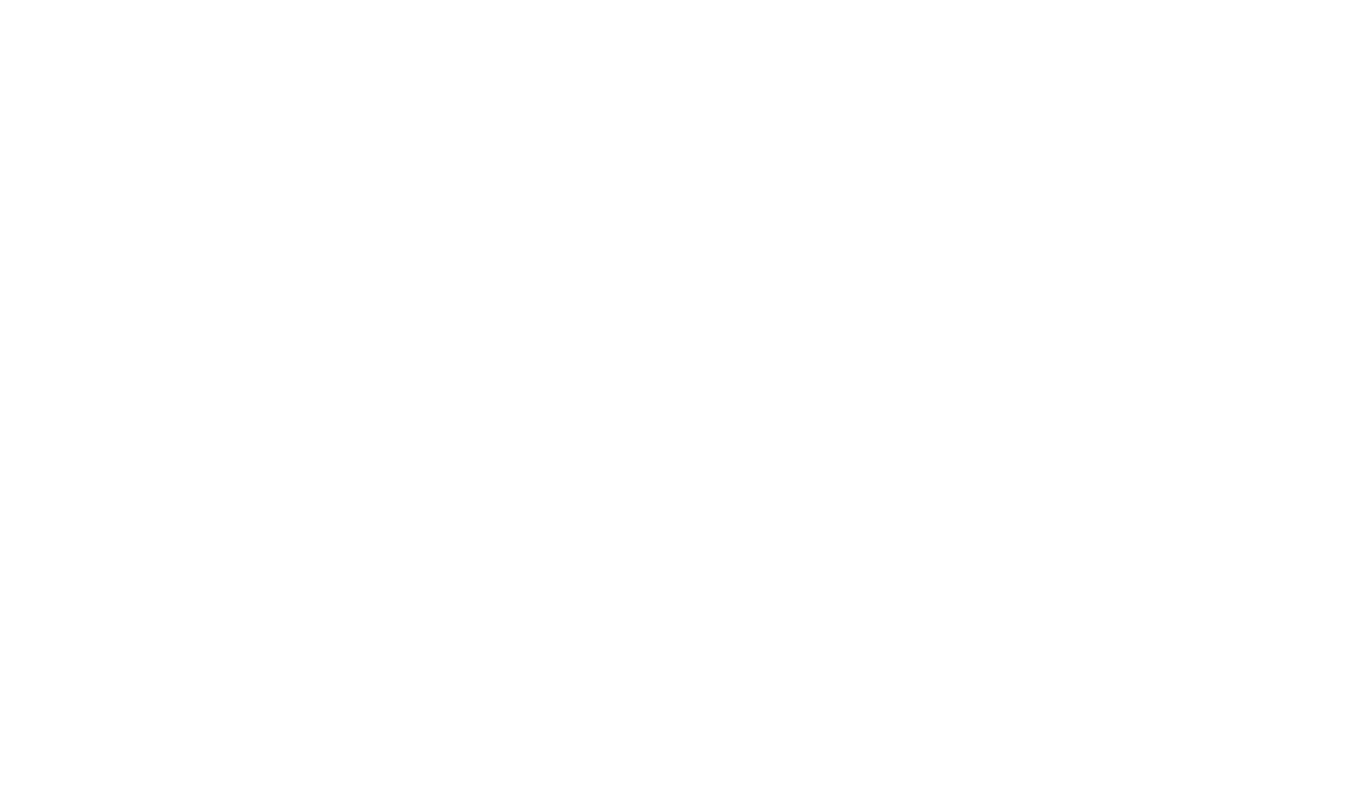
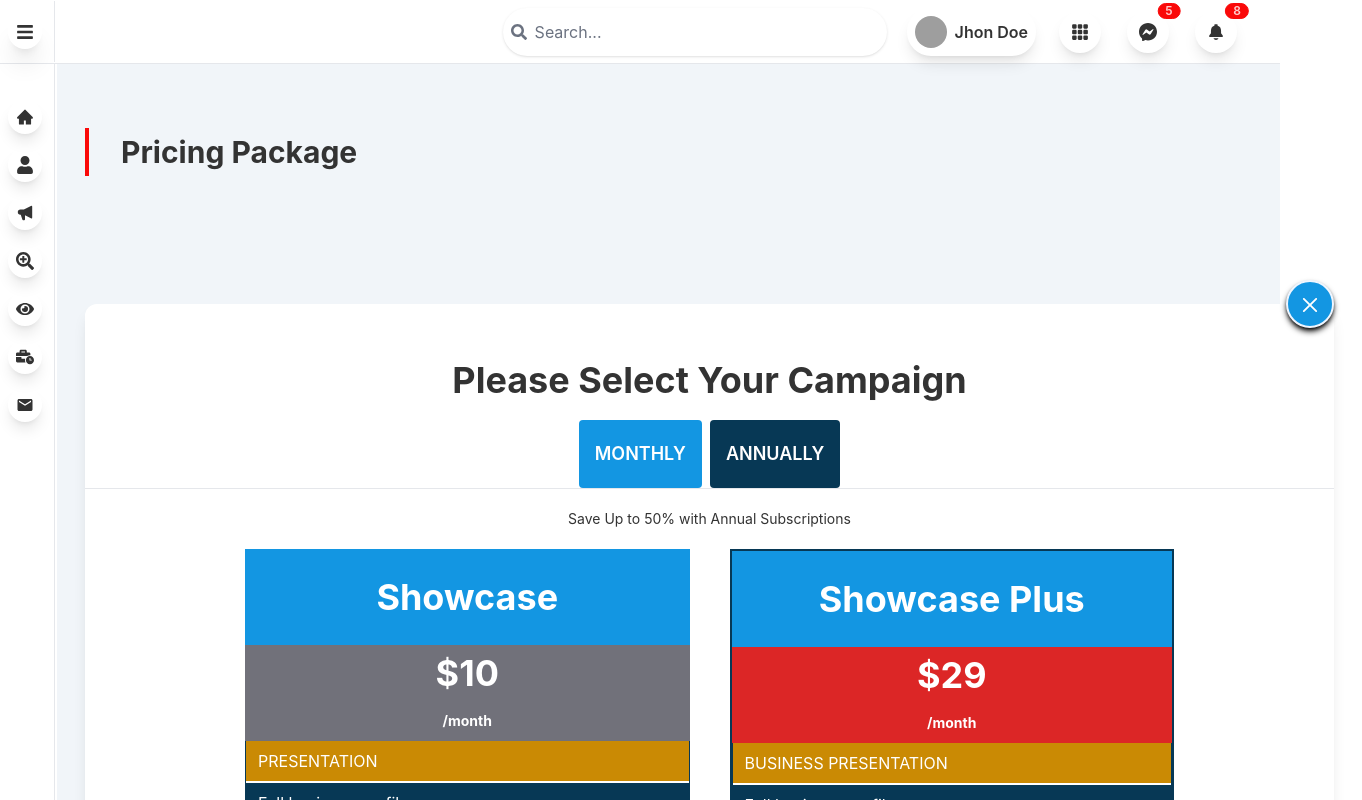
Before and after one commit to dipankar11137/Task-1-BP, a React (Create React App) app: page /proAdmin/newBusinessPromo in a window 1280 px wide. Before the commit this address had no page. Shown: the whole page, 1362 px wide, since content can reach past the window. Built offline with nearby package versions, Linux system fonts and the light colour scheme; grey boxes are pictures that could not be loaded.

Commit message:
done promo

```diff
--- a/src/App.js
+++ b/src/App.js
@@ -8,6 +8,7 @@
 import ProAdminHome from './Pages/ProAdmin/Index/ProAdminHome';
 import MyProfile from './Pages/ProAdmin/My Profile/MyProfile';
 import BusinessSales from './Pages/ProAdmin/MyPromos/BusinessSales';
+import NewBusinessPromo from './Pages/ProAdmin/MyPromos/NewBusinessPromo';
 import NewBusinessSales from './Pages/ProAdmin/MyPromos/NewBusinessSales';
 import ProfessionalDirectory from './Pages/ProAdmin/MyPromos/ProfessionalDirectory';
 Aos.init();
@@ -30,6 +31,7 @@
             element={<ProfessionalDirectory />}
           />
           <Route path="newBusinessSales" element={<NewBusinessSales />} />
+          <Route path="newBusinessPromo" element={<NewBusinessPromo />} />
         </Route>
       </Routes>
 
--- a/src/Pages/ProAdmin/Dashboard.js
+++ b/src/Pages/ProAdmin/Dashboard.js
@@ -182,16 +182,23 @@
 
                         <hr className="my-2" />
                         <Link to="/proAdmin/professionalDirectory">
-                          <p className="hover:text-accent cursor-pointer pl-2 flex items-center text-md">
+                          <p className="hover:text-accent cursor-pointer pl-2 flex items-center text-sm">
                             <TiThLargeOutline className="mr-2" /> Business
                             Directory
                           </p>
                         </Link>
                         <hr className="my-2" />
                         <Link to="/proAdmin/newBusinessSales">
-                          <p className="hover:text-accent cursor-pointer pl-2 flex items-center text-md">
+                          <p className="hover:text-accent cursor-pointer pl-2 flex items-center text-sm">
                             <TiThLargeOutline className="mr-2" />
                             New Business Sales
+                          </p>
+                        </Link>
+                        <hr className="my-2" />
+                        <Link to="/proAdmin/newBusinessPromo">
+                          <p className="hover:text-accent cursor-pointer pl-2 flex items-center text-sm">
+                            <TiThLargeOutline className="mr-2" />
+                            New Business Promo
                           </p>
                         </Link>
                         <hr className="my-2" />
--- /dev/null
+++ b/src/Pages/ProAdmin/MyPromos/NewBusinessPromo.js
@@ -0,0 +1,185 @@
+import React from 'react';
+import { RxCross2, RxDotFilled } from 'react-icons/rx';
+import Footer from '../../../Share/Footer';
+
+const NewBusinessPromo = () => {
+  return (
+    <div className="mt-20">
+      <div className="p-7">
+        <div className="flex items-center my-5">
+          <div className="h-12 w-1 bg-primary"></div>
+          <h1 className="ml-8 text-3xl font-bold">Pricing Package </h1>
+        </div>
+
+        <div className="mt-32 bg-white  rounded-xl shadow-lg pb-36">
+          <div className="flex justify-end">
+            <div className=" border-2 border-blue-50 right-[50px] -mt-6 bg-accent h-12 w-12 px-[10px] py-[11px] rounded-full shadow-md shadow-black">
+              <RxCross2 className="text-2xl  text-white " />
+            </div>
+          </div>
+          <h1 className="text-center text-4xl font-bold pt-8">
+            Please Select Your Campaign
+          </h1>
+          <div className="flex justify-center gap-x-2 mt-5 ">
+            <button className=" bg-accent py-5 px-4 rounded-[4px] text-white text-lg uppercase font-semibold">
+              Monthly
+            </button>
+            <button className=" bg-neutral py-5 px-4 rounded-[4px] text-white text-lg uppercase font-semibold">
+              annually
+            </button>
+          </div>
+          <hr />
+          <p className="text-center my-5 text-sm">
+            Save Up to 50% with Annual Subscriptions
+          </p>
+          {/* cart */}
+
+          <div className="grid md:grid-cols-2 gap-10 mx-40 ml-40 ">
+            {/* cart 1 */}
+
+            <div className=" hover:-mt-6 hover:duration-300 duration-300">
+              <h1 className="p-7 text-4xl font-bold bg-accent text-white text-center">
+                Showcase
+              </h1>
+              <h1 className="px-7  py-2 text-4xl font-bold bg-zinc-500 text-white text-center">
+                $10 <br /> <span className="text-sm">/month</span>
+              </h1>
+              <div className="bg-neutral px-[1px]">
+                <p className="bg-yellow-600 text-white px-3 py-2 border-b-2 border-white">
+                  PRESENTATION
+                </p>
+                <p
+                  className=" text-white px-3 py-2 border-b-[2px]
+                    2 border-white"
+                >
+                  Full business profile
+                </p>
+                <p className=" text-white px-3 py-2 border-b-2 border-white">
+                  Upload Your Biz Logo
+                </p>
+                <p className=" text-white px-3 py-2 border-b-2 border-white">
+                  Upload up to Ten Photo
+                </p>
+                <p className=" text-white px-3 py-2 border-b-2 border-white">
+                  Upload up to THree videos
+                </p>
+                <p className=" text-white px-3 py-2 border-b-2 border-white">
+                  Manage Your Promo 24/7
+                </p>
+                <div className="px-4">
+                  <button className="px-3 py-2 bg-accent my-3 ml-2  rounded-2xl text-white font-semibold uppercase text-sm">
+                    view Sample Business Profile
+                  </button>
+                  <button className="bg-accent w-full py-3 text-white font-bold text-xl uppercase rounded-sm mb-10 mt-4">
+                    Select
+                  </button>
+                </div>
+              </div>
+            </div>
+            {/* cart 3 */}
+            <div className="border-2 border-neutral hover:-mt-6 hover:duration-300 duration-300">
+              <h1 className="p-7 text-4xl font-bold bg-accent text-white text-center">
+                Showcase Plus
+              </h1>
+              <h1 className="px-7 bg-red-600  py-2 text-4xl font-bold  text-white text-center">
+                $29 <br /> <span className="text-sm">/month</span>
+              </h1>
+              <div className="bg-neutral px-[1px]">
+                <p className="bg-yellow-600 text-white px-3 py-2 border-b-2 border-white">
+                  BUSINESS PRESENTATION
+                </p>
+                <p
+                  className=" text-white px-3 py-2 border-b-[2px]
+                    2 border-white"
+                >
+                  Full business profile
+                </p>
+                <p className=" text-white px-3 py-2 border-b-2 border-white">
+                  Upload Your Biz Logo
+                </p>
+                <p className=" text-white px-3 py-2 border-b-2 border-white">
+                  Upload up to 10 photos
+                </p>
+                <p className=" text-white px-3 py-2 border-b-2 border-white">
+                  Upload up to 3 videos
+                </p>
+                <p className=" text-white px-3 py-2 border-b-2 border-white">
+                  Manage Your Promo 24/7
+                </p>
+                <p className="bg-yellow-600 text-white px-3 py-2 border-b-2 border-white">
+                  Video Creation
+                </p>
+                <p className=" text-white px-3 py-2 border-b-2 border-white">
+                  Select from our video templates. Our team will produce a video
+                  for you.
+                </p>
+                <p className="bg-yellow-600 text-white px-3 py-2 border-b-2 border-white">
+                  Video Features
+                </p>
+                <p className="flex items-center text-white px-3 py-2 border-b-2 border-white font-semibold">
+                  <RxDotFilled className="text-3xl font-bold" /> Your Promo
+                  Details
+                </p>
+                <p className="flex items-center text-white px-3 py-2 border-b-2 border-white font-semibold">
+                  <RxDotFilled className="text-3xl font-bold" /> Your Business
+                  Logo
+                </p>
+                <p className="flex items-center text-white px-3 py-2 border-b-2 border-white font-semibold">
+                  <RxDotFilled className="text-3xl font-bold" /> Your Business
+                  Photos
+                </p>
+                <p className="flex items-center text-white px-3 py-2 border-b-2 border-white font-semibold">
+                  <RxDotFilled className="text-3xl font-bold" />
+                  Music
+                </p>
+                <p className="bg-yellow-600 text-white px-3 py-2 border-b-2 border-white">
+                  Social Marketing
+                </p>
+                <p className=" text-white px-3 py-2 border-b-2 border-white">
+                  Promoting your business on-Business Market HUB social sites.
+                </p>
+                <p className="bg-yellow-600 text-white px-3 py-2 border-b-2 border-white">
+                  Social Site
+                </p>
+                <p className="flex items-center text-white px-3 py-2 border-b-2 border-white font-semibold">
+                  <RxDotFilled className="text-3xl font-bold" />
+                  YouTube
+                </p>
+                <p className="flex items-center text-white px-3 py-2 border-b-2 border-white font-semibold">
+                  <RxDotFilled className="text-3xl font-bold" />
+                  Facebook
+                </p>
+                <p className="flex items-center text-white px-3 py-2 border-b-2 border-white font-semibold">
+                  <RxDotFilled className="text-3xl font-bold" />
+                  Instagram
+                </p>
+                <p className="flex items-center text-white px-3 py-2 border-b-2 border-white font-semibold">
+                  <RxDotFilled className="text-3xl font-bold" />
+                  Pinterest
+                </p>
+                <p className=" text-white px-3 py-2 border-b-2 border-white font-semibold">
+                  Manage your promo 24/7
+                </p>
+
+                <div className="px-4 text-center">
+                  <button className="px-3 py-3 bg-yellow-600 my-3 ml-2 border-b-2 border-white  rounded-2xl text-white font-semibold uppercase text-sm">
+                    view Sample Business Profile
+                  </button>
+                  <button className="px-3 py-3 bg-yellow-600 my-3 ml-2 border-b-2 border-white  rounded-2xl text-white font-semibold uppercase text-sm">
+                    Sample Video Profile
+                  </button>
+                  <button className="bg-yellow-600 w-full py-3 text-white font-bold text-xl uppercase rounded-sm mb-10 mt-4">
+                    Select
+                  </button>
+                </div>
+              </div>
+            </div>
+          </div>
+        </div>
+      </div>
+      <Footer />
+    </div>
+  );
+};
+
+export default NewBusinessPromo;
```
